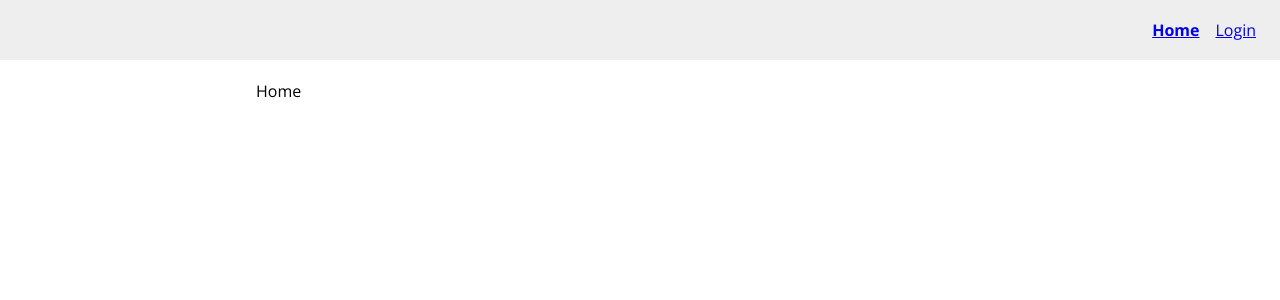
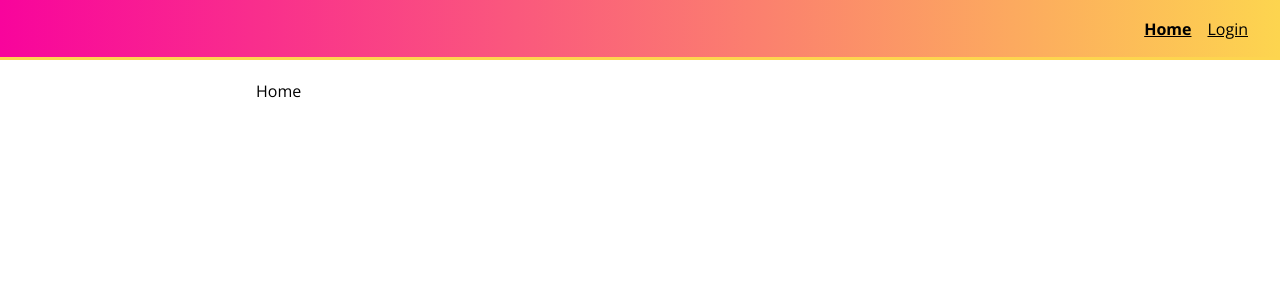
Before and after one commit to maxymlyskov/styled-comp-login, a React (Create React App) app: page / in a window 1280 px wide. Shown: the top 300 px of the page. Built offline with nearby package versions, Linux system fonts and the light colour scheme.

Commit message:
Added header & layout.

```diff
--- a/src/components/common/Header.jsx
+++ b/src/components/common/Header.jsx
@@ -1,4 +1,5 @@
 import React from "react";
+import { useState } from "react";
 import { Link as ReactRouterDomLink, useLocation } from "react-router-dom";
 import styled from "styled-components";
 
@@ -10,19 +11,49 @@ const HeaderWrapper = styled.header`
   padding: 0 16px;
   position: fixed;
   top: 0;
-  background: #eeeeee;
+  background-image: linear-gradient(to right, #f8049c, #fdd54f);
+  border-bottom: 3px solid #fdd54f;
 `;
 
 const Menu = styled.nav`
+  font-family: "Open Sans";
+  display: ${(p) => (p.open ? "block" : "none")};
+  position: absolute;
+  width: 100%;
+  top: 60px;
+  left: 0;
+  padding: 8px;
+  box-sizing: border-box;
+  border-bottom: 3px solid #fdd54f;
+  background: white;
+
+  @media screen and (min-width: 768px) {
     display: flex;
     position: relative;
     width: initial;
     border-bottom: none;
     margin: auto 0 auto auto;
-  font-family: "Open Sans";
     background: none;
     left: initial;
     top: initial;
+  }
+`;
+
+const MobileMenuIcon = styled.div`
+  margin: auto 0 auto auto;
+  width: 25px;
+  min-width: 25px;
+  padding: 5px;
+  > div {
+    height: 3px;
+    background: black;
+    margin: 5px 0;
+    width: 100%;
+  }
+
+  @media screen and (min-width: 768px) {
+    display: none;
+  }
 `;
 
 const Link = ({ isActive, children, ...props }) => {
@@ -36,13 +67,20 @@ const StyledLink = styled(Link)`
   box-sizing: border-box;
   margin: auto 0;
   font-weight: ${(p) => (p.isActive ? "bold" : "")};
+  color: black;
 `;
 
 function Header() {
   const { pathname } = useLocation();
+  const [menuOpen, setMenuOpen] = useState(false);
   return (
     <HeaderWrapper>
-      <Menu>
+      <MobileMenuIcon onClick={() => setMenuOpen(!menuOpen)}>
+        <div />
+        <div />
+        <div />
+      </MobileMenuIcon>
+      <Menu open={menuOpen}>
         <StyledLink to="/" isActive={pathname === "/"}>
           Home
         </StyledLink>
```
Lines whose indentation alone changed are shown as unchanged.
